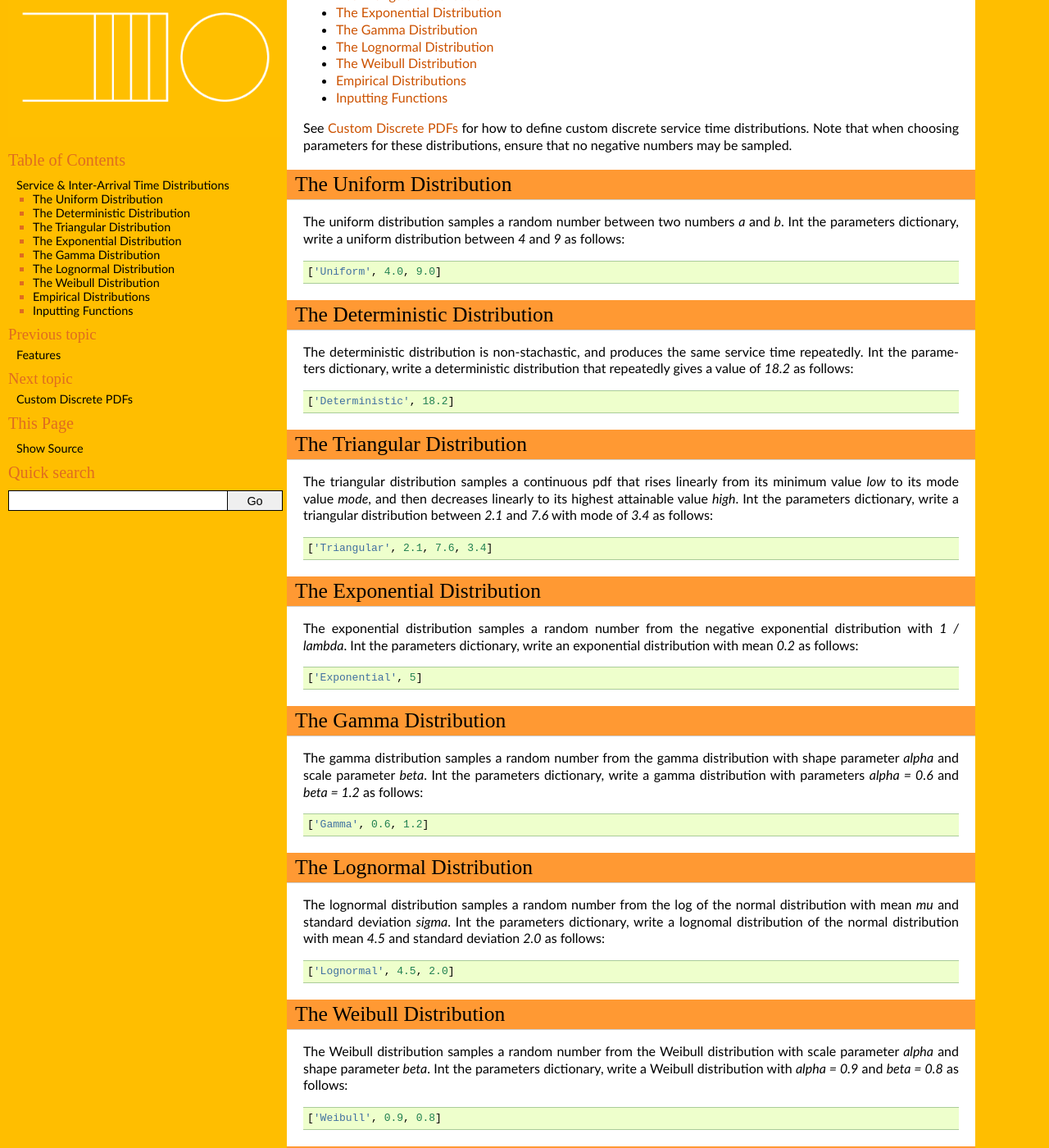
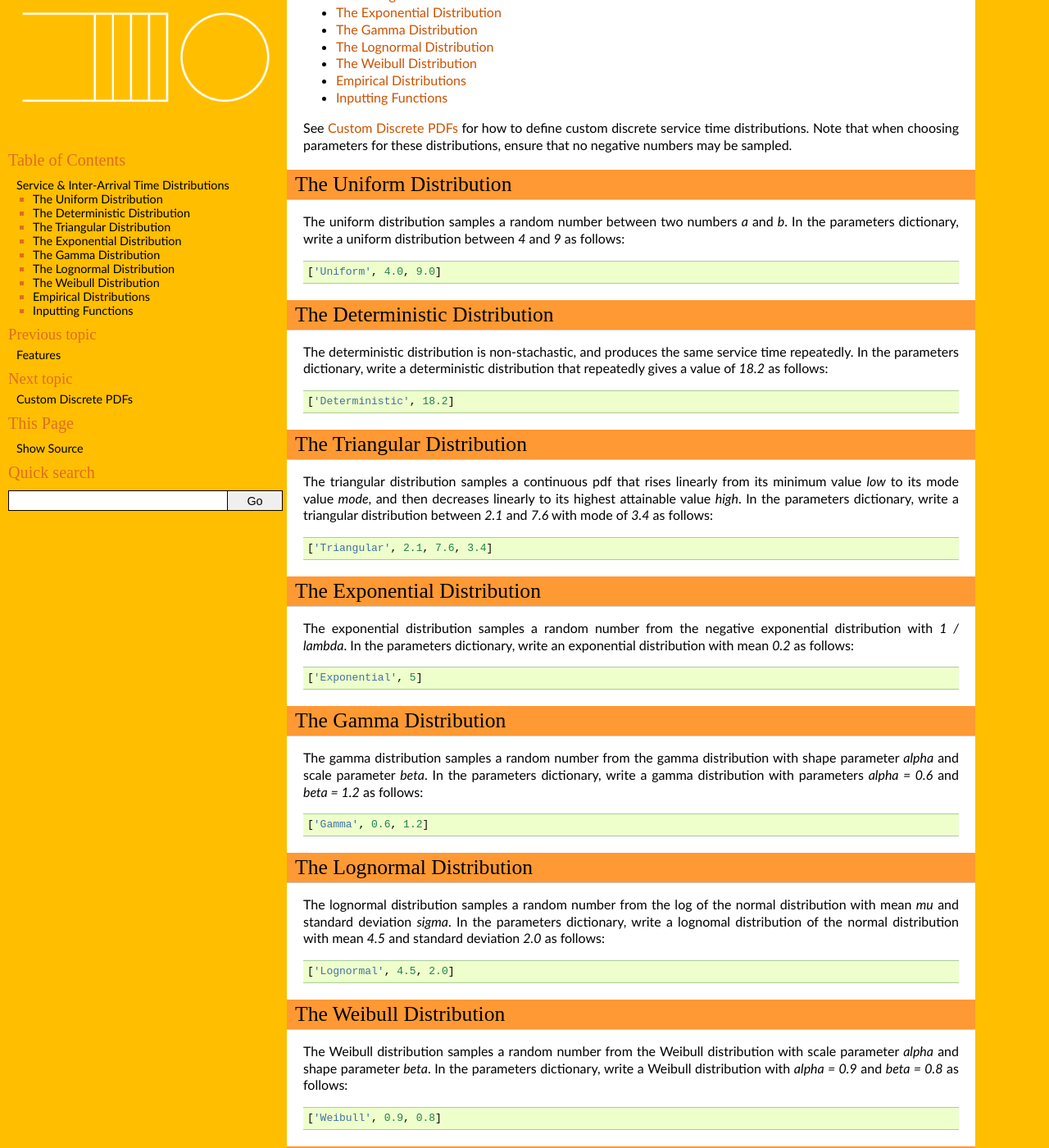
Before and after one commit to CiwPython/Ciw, a Sphinx documentation site: the page built from docs/Features/distributions.rst, in a window 1280 px wide and 1400 px high, scrolled down 205 px. Shown: the whole window at 82% size. Built offline with Sphinx 7.4.7, drawn with Linux system fonts in a browser that asks for light colours.

Commit message:
typos in distributions docs

```diff
--- a/docs/Features/distributions.rst
+++ b/docs/Features/distributions.rst
@@ -27,7 +27,7 @@ The Uniform Distribution
 ------------------------
 
 The uniform distribution samples a random number between two numbers `a` and `b`.
-Int the parameters dictionary, write a uniform distribution between `4` and `9` as follows::
+In the parameters dictionary, write a uniform distribution between `4` and `9` as follows::
 
     ['Uniform', 4.0, 9.0]
 
@@ -41,7 +41,7 @@ The Deterministic Distribution
 ------------------------------
 
 The deterministic distribution is non-stachastic, and produces the same service time repeatedly.
-Int the parameters dictionary, write a deterministic distribution that repeatedly gives a value of `18.2` as follows::
+In the parameters dictionary, write a deterministic distribution that repeatedly gives a value of `18.2` as follows::
 
     ['Deterministic', 18.2]
 
@@ -55,7 +55,7 @@ The Triangular Distribution
 ---------------------------
 
 The triangular distribution samples a continuous pdf that rises linearly from its minimum value `low` to its mode value `mode`, and then decreases linearly to its highest attainable value `high`.
-Int the parameters dictionary, write a triangular distribution between `2.1` and `7.6` with mode of `3.4` as follows::
+In the parameters dictionary, write a triangular distribution between `2.1` and `7.6` with mode of `3.4` as follows::
 
     ['Triangular', 2.1, 7.6, 3.4]
 
@@ -70,7 +70,7 @@ The Exponential Distribution
 ----------------------------
 
 The exponential distribution samples a random number from the negative exponential distribution with `1 / lambda`.
-Int the parameters dictionary, write an exponential distribution with mean `0.2` as follows::
+In the parameters dictionary, write an exponential distribution with mean `0.2` as follows::
 
     ['Exponential', 5]
 
@@ -87,7 +87,7 @@ The Gamma Distribution
 ----------------------
 
 The gamma distribution samples a random number from the gamma distribution with shape parameter `alpha` and scale parameter `beta`.
-Int the parameters dictionary, write a gamma distribution with parameters `alpha = 0.6` and `beta = 1.2` as follows::
+In the parameters dictionary, write a gamma distribution with parameters `alpha = 0.6` and `beta = 1.2` as follows::
 
     ['Gamma', 0.6, 1.2]
 
@@ -104,7 +104,7 @@ The Lognormal Distribution
 --------------------------
 
 The lognormal distribution samples a random number from the log of the normal distribution with mean `mu` and standard deviation `sigma`.
-Int the parameters dictionary, write a lognomal distribution of the normal distribution with mean `4.5` and standard deviation `2.0` as follows::
+In the parameters dictionary, write a lognomal distribution of the normal distribution with mean `4.5` and standard deviation `2.0` as follows::
 
     ['Lognormal', 4.5, 2.0]
 
@@ -120,7 +120,7 @@ The Weibull Distribution
 ------------------------
 
 The Weibull distribution samples a random number from the Weibull distribution with scale parameter `alpha` and shape parameter `beta`.
-Int the parameters dictionary, write a Weibull distribution with `alpha = 0.9` and `beta = 0.8` as follows::
+In the parameters dictionary, write a Weibull distribution with `alpha = 0.9` and `beta = 0.8` as follows::
 
     ['Weibull', 0.9, 0.8]
 
```
